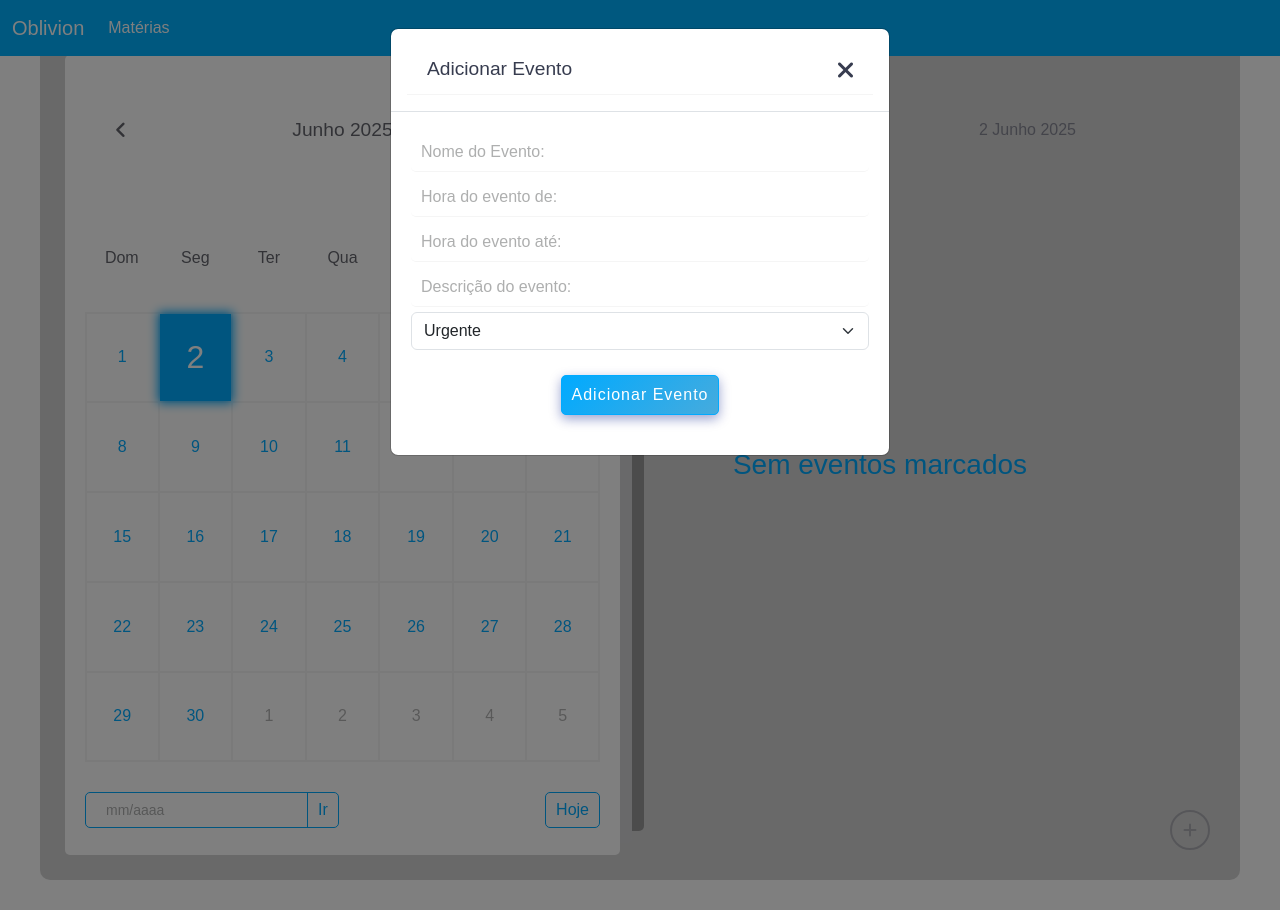
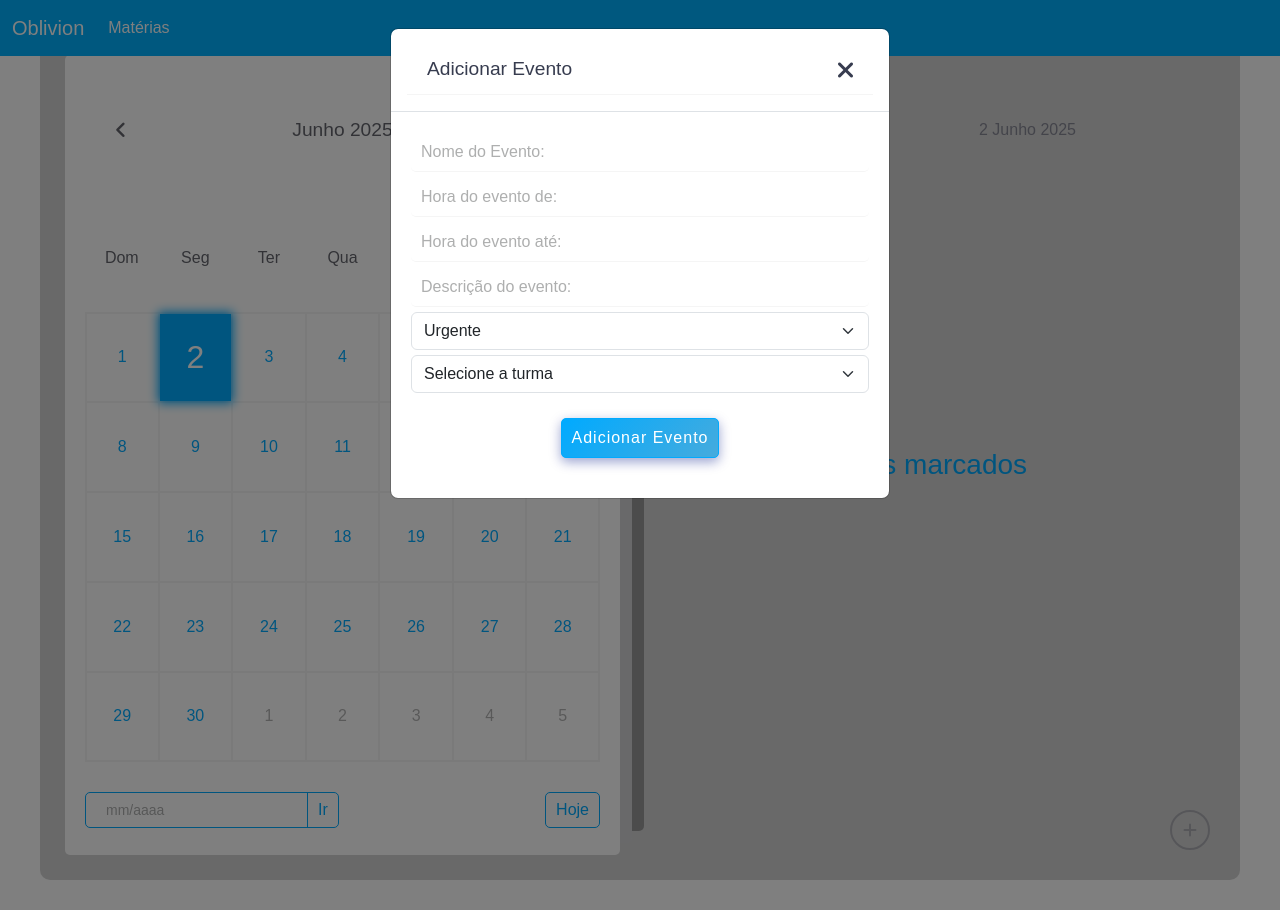
Before and after one commit to MatheusMaiaRangel/tcc-cesario, a PHP site: page /calendario_admin.php in a window 1280 px wide, after a click that opens the changed part. Run offline with PHP 8.4, Linux system fonts and the light colour scheme; the visitor is signed in with stand-in values (Sample User, id 1); data comes from the database, SQL or seed files in the repository.

Commit message:
Opção para selecionar turma

```diff
--- a/calendario_admin.php
+++ b/calendario_admin.php
@@ -114,10 +114,16 @@ if (!isset($_SESSION['usuario'])) {
                       // Busca matérias do banco
                       $conn = new mysqli("localhost", "root", "", "tccteste");
                       $materias = [];
+                      $turmas = [];
                       if (!$conn->connect_error) {
                         $res = $conn->query("SELECT Nome_Materia FROM materias");
                         while ($row = $res->fetch_assoc()) {
                           $materias[] = $row['Nome_Materia'];
+                        }
+                        // Busca turmas
+                        $res2 = $conn->query("SELECT Id_Turma, Nome_Turma FROM turma");
+                        while ($row2 = $res2->fetch_assoc()) {
+                          $turmas[] = $row2;
                         }
                         $conn->close();
                       }
@@ -126,6 +132,13 @@ if (!isset($_SESSION['usuario'])) {
                       <option value="Urgente">Urgente</option>
                       <?php foreach($materias as $mat): ?>
                         <option value="<?= htmlspecialchars($mat) ?>"><?= htmlspecialchars($mat) ?></option>
+                      <?php endforeach; ?>
+                    </select>
+                    <!-- NOVO: Seleção de turma -->
+                    <select class="form-select event-turma" aria-label="Selecione a turma" name="event_turma" required>
+                      <option value="">Selecione a turma</option>
+                      <?php foreach($turmas as $turma): ?>
+                        <option value="<?= $turma['Id_Turma'] ?>"><?= htmlspecialchars($turma['Nome_Turma']) ?></option>
                       <?php endforeach; ?>
                     </select>
                     <input type="hidden" name="event_day" id="event-day-input">
```
